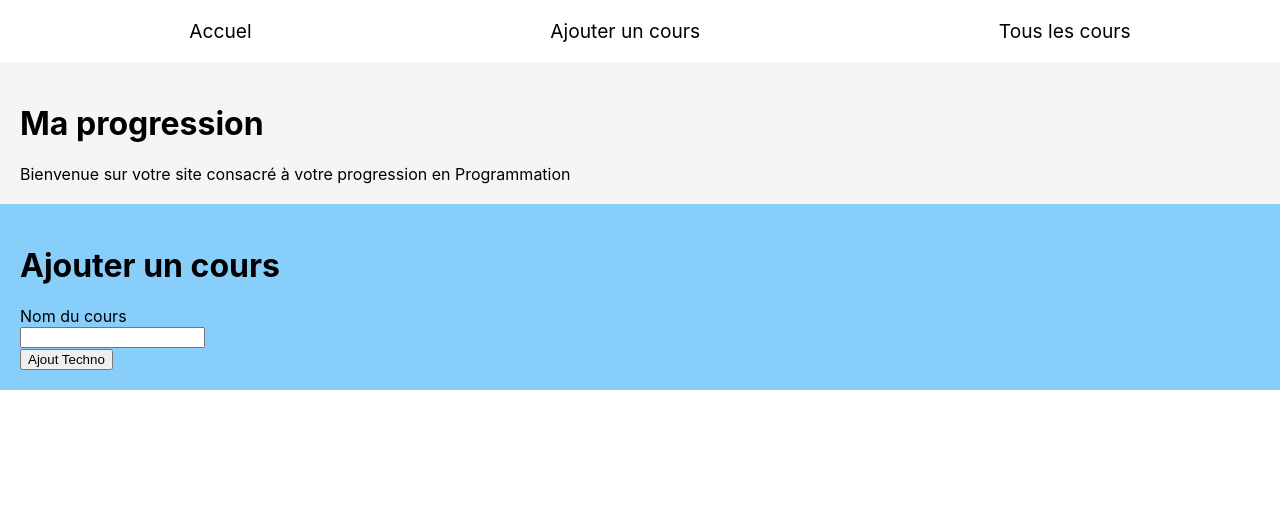
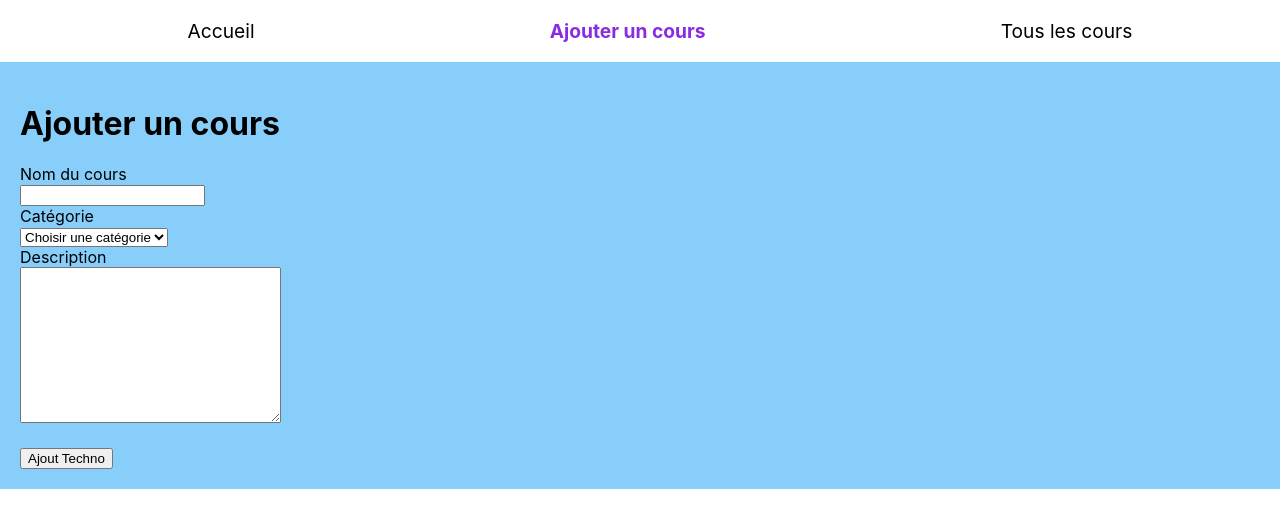
Before and after one commit to CelieBlue/progress_app, a React (Create React App) app: page /add in a window 1280 px wide. Shown: the top 528 px of the page. Built offline with nearby package versions, Linux system fonts and the light colour scheme.

Commit message:
Ajout de React-Routeur et implémentation du routeur - Création des routes pour Home, AddCourse et CoursesList - Ajout des liens et liens actif avec NavLink

```diff
--- a/package.json
+++ b/package.json
@@ -8,6 +8,7 @@
     "@testing-library/user-event": "^13.5.0",
     "react": "^18.2.0",
     "react-dom": "^18.2.0",
+    "react-router-dom": "^6.15.0",
     "react-scripts": "5.0.1",
     "web-vitals": "^2.1.4"
   },
--- a/src/App.js
+++ b/src/App.js
@@ -1,14 +1,20 @@
-import Nav from './Components/Menu';
+import { Routes, Route } from 'react-router-dom';
+
+import Menu from './Components/Menu';
 import Home from './Pages/Home';
 import AddCourse from './Pages/AddCourse';
+import CoursesList from './Pages/CoursesList';
 import './Styles/App.css';
 
 function App() {
   return (
     <>
-      <Nav />
-      <Home />
-      <AddCourse />
+    <Menu />
+    <Routes>
+      <Route path="/" element={<Home />} />
+      <Route path="/add" element={<AddCourse />} />
+      <Route path="/list" element={<CoursesList />} />
+    </Routes>
     </>
   );
 }
--- a/src/Components/Menu.js
+++ b/src/Components/Menu.js
@@ -1,10 +1,11 @@
-export default function Nav() {
+import { NavLink } from 'react-router-dom';
+export default function Menu() {
     return (
         <div className="menu">
            <ul>
-            <li>Accuel</li>
-            <li>Ajouter un cours</li>
-            <li>Tous les cours</li>
+            <li><NavLink to="/" className={({ isActive }) => (isActive ? "activeLink" : undefined)}>Accueil</NavLink></li>
+            <li><NavLink to="/add" className={({ isActive }) => (isActive ? "activeLink" : undefined)}>Ajouter un cours</NavLink></li>
+            <li><NavLink to="/list" className={({ isActive }) => (isActive ? "activeLink" : undefined)}>Tous les cours</NavLink></li>
            </ul>
         </div>
     )
--- a/src/Pages/AddCourse.js
+++ b/src/Pages/AddCourse.js
@@ -8,6 +8,26 @@ export default function AddCourse() {
                     <br />
                     <input type="text" name="course-name" id="course-name" />
                     <br />
+                    <label htmlFor="course-category">Catégorie</label>
+                    <br />
+                    <select name="course_category" id="course-category">
+                        <option value="">Choisir une catégorie</option>
+                        <option value="front">Front</option>
+                        <option value="Back">Back</option>
+                        <option value="Fullstack">Fullstack</option>
+                        <option value="Autres">Autres</option>
+                    </select>
+                    <br />
+                    <label htmlFor="course-description">Description</label>
+                    <br />
+                    <textarea
+                        name="course-description"
+                        id="course-description"
+                        cols="30"
+                        rows="10">
+                    </textarea>
+                    <br />
+                    <br />
                     <input type="submit" value="Ajout Techno" />
                 </form>
             </div>
--- /dev/null
+++ b/src/Pages/CoursesList.js
@@ -0,0 +1,8 @@
+export default function CoursesList() {
+    return (
+        <div className="course-list">
+            <h1>Tous les cours</h1>
+            <p>Vous trouverez ici tous les cours ajoutés</p>
+        </div>
+    )
+}
--- a/src/Pages/Home.js
+++ b/src/Pages/Home.js
@@ -3,6 +3,7 @@ export default function Home() {
         <div className="home">
             <h1>Ma progression</h1>
             <div>Bienvenue sur votre site consacré à votre progression en Programmation</div>
+
         </div>
     )
 }
--- a/src/Styles/App.css
+++ b/src/Styles/App.css
@@ -1,3 +1,4 @@
 @import './Home.css';
 @import './Menu.css';
-@import './AddCourse.css'
+@import './AddCourse.css';
+@import './CoursesList.css';
--- /dev/null
+++ b/src/Styles/CoursesList.css
@@ -0,0 +1,3 @@
+.course-list {
+    background-color: bisque;
+}
--- a/src/Styles/Menu.css
+++ b/src/Styles/Menu.css
@@ -8,3 +8,13 @@ ul {
     flex-direction: row;
     justify-content: space-around;
 }
+
+a {
+    text-decoration: none;
+    color: black;
+}
+
+.activeLink {
+    font-weight: bold;
+    color:blueviolet;
+}
--- a/src/index.js
+++ b/src/index.js
@@ -4,10 +4,14 @@ import './index.css';
 import App from './App';
 import reportWebVitals from './reportWebVitals';
 
+import { BrowserRouter } from 'react-router-dom';
+
 const root = ReactDOM.createRoot(document.getElementById('root'));
 root.render(
   <React.StrictMode>
-    <App />
+    <BrowserRouter>
+      <App />
+    </BrowserRouter>
   </React.StrictMode>
 );
 
```
Also changed, not shown: 1 other file (tests, documents, lock files or other folders).
